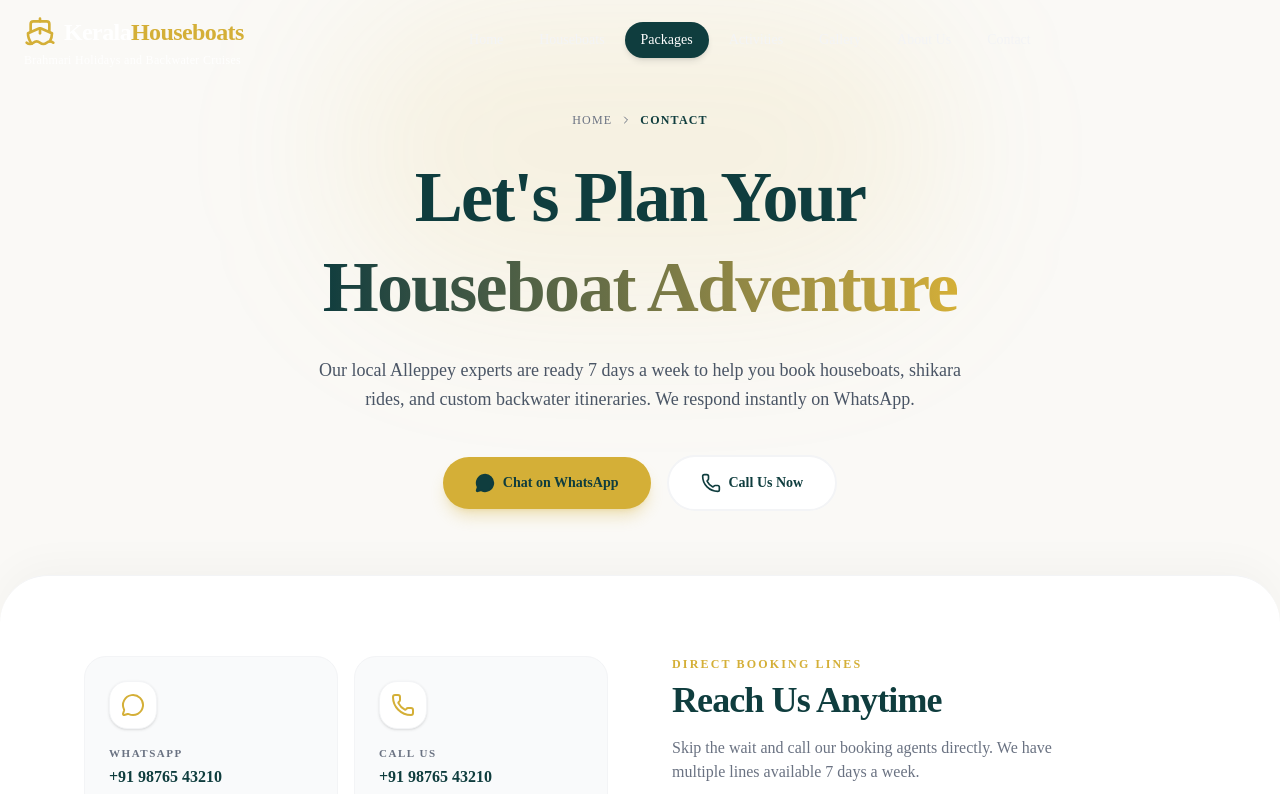
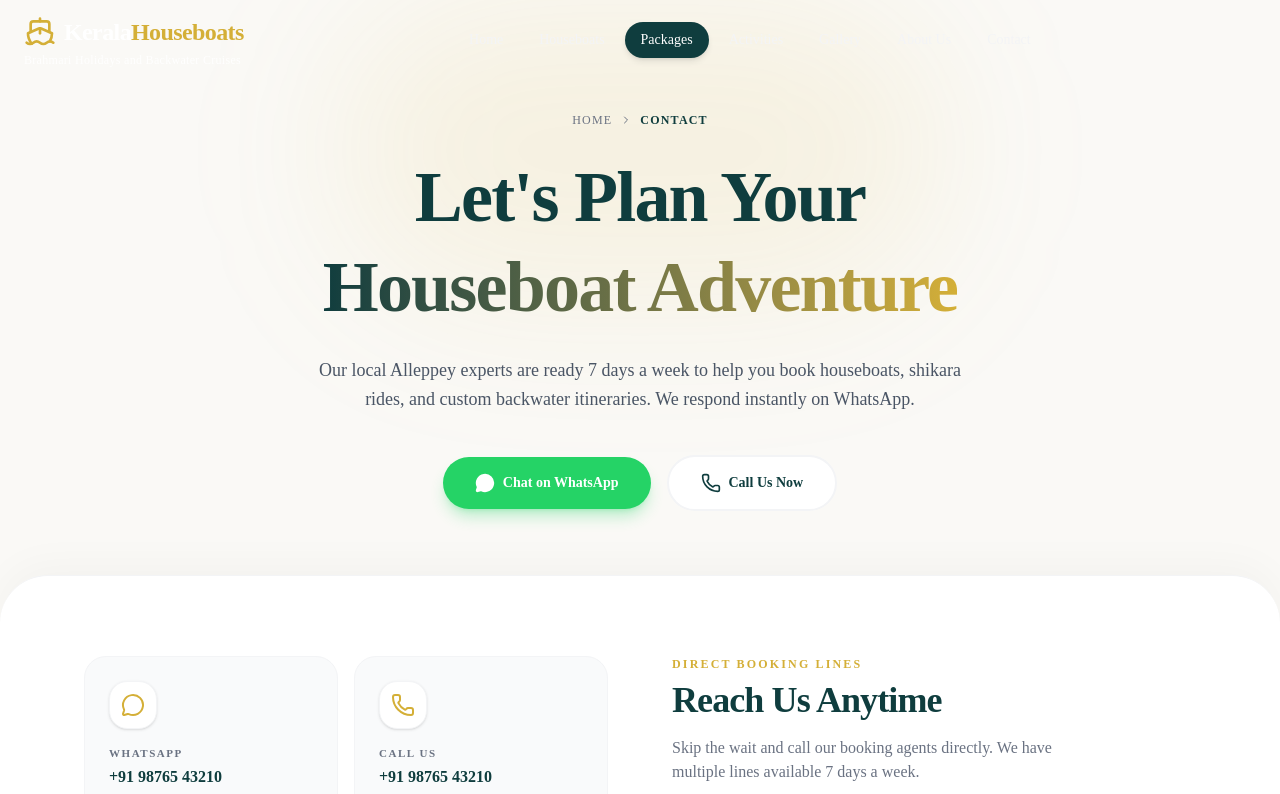
Before and after one commit to babuwebsite2026-star/houseboatbooking, a Next.js app in the folder houseboat-booking/: page /contact in a window 1280 px wide. Shown: the top 794 px of the page. Built offline with nearby package versions, Linux system fonts and the light colour scheme.

Commit message:
Change WhatsApp button color to green

```diff
--- a/houseboat-booking/src/app/contact/page.tsx
+++ b/houseboat-booking/src/app/contact/page.tsx
@@ -26,7 +26,7 @@ export default function ContactPage() {
           </p>
 
           <div className="flex flex-wrap items-center justify-center gap-4">
-            <a href="https://wa.me/919876543210" target="_blank" rel="noopener noreferrer" className="flex items-center gap-2 px-8 py-4 text-sm font-bold text-[#0f3d3e] bg-[#d4af37] rounded-full hover:bg-[#c4a132] hover:scale-105 active:scale-95 transition-all shadow-lg shadow-[#d4af37]/30">
+            <a href="https://wa.me/919876543210" target="_blank" rel="noopener noreferrer" className="flex items-center gap-2 px-8 py-4 text-sm font-bold text-white bg-[#25D366] rounded-full hover:bg-[#20bd5a] hover:scale-105 active:scale-95 transition-all shadow-lg shadow-[#25D366]/30">
               <MessageCircle className="w-5 h-5 fill-current" />
               Chat on WhatsApp
             </a>
```
